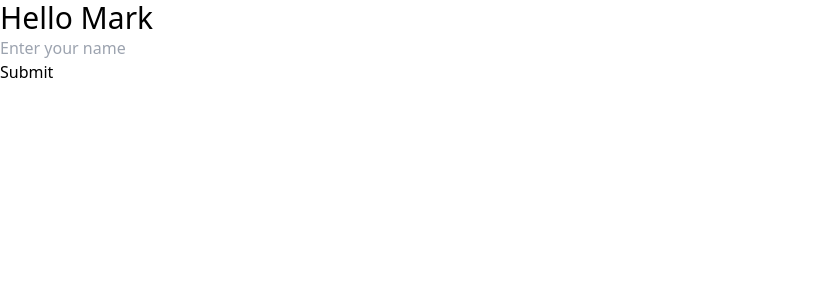
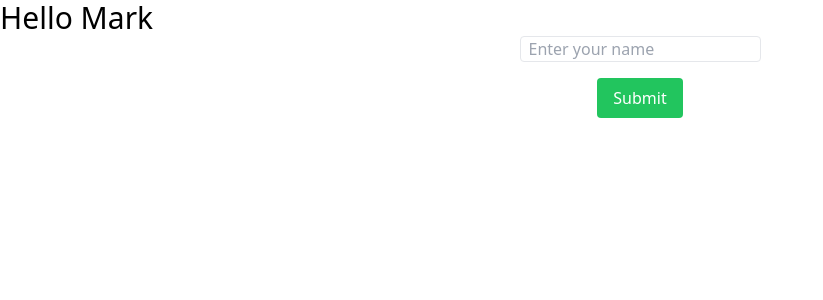
Before and after one commit to larashamal/react-header-display-demo, a React (Create React App) app: page / in a window 1280 px wide. Shown: the top 300 px of the page, without its empty margins (0-823 px from the left). Built offline with nearby package versions, Linux system fonts and the light colour scheme.

Commit message:
Render form component that logs the submission

```diff
--- a/src/App.jsx
+++ b/src/App.jsx
@@ -3,7 +3,6 @@ import "./App.css";
 import Form from "./components/Form/Form";
 import Header from "./components/Header/Header";
 
-// TODO: Create a Form component that we will use to update the name upon submission
 function App() {
   const [name, setName] = useState("Mark");
 
--- a/src/components/Form/Form.jsx
+++ b/src/components/Form/Form.jsx
@@ -1,14 +1,35 @@
 export default function Form() {
+  const handleSubmit = (event) => {
+    event.preventDefault();
+
+    const submission = Object.fromEntries(new FormData(event.target));
+    console.log(submission);
+  };
+
   return (
-    <form>
+    <form
+      className="mx-auto flex w-48 flex-col items-center"
+      onSubmit={handleSubmit}
+    >
       <div>
         <label htmlFor="name" className="sr-only">
           Name
         </label>
-        <input type="text" placeholder="Enter your name" id="name" />
+        <input
+          type="text"
+          placeholder="Enter your name"
+          id="name"
+          className="rounded border pl-2"
+          name="name"
+        />
       </div>
 
-      <button type="submit">Submit</button>
+      <button
+        type="submit"
+        className="mt-4 rounded bg-green-500 px-4 py-2 text-white"
+      >
+        Submit
+      </button>
     </form>
   );
 }
```
